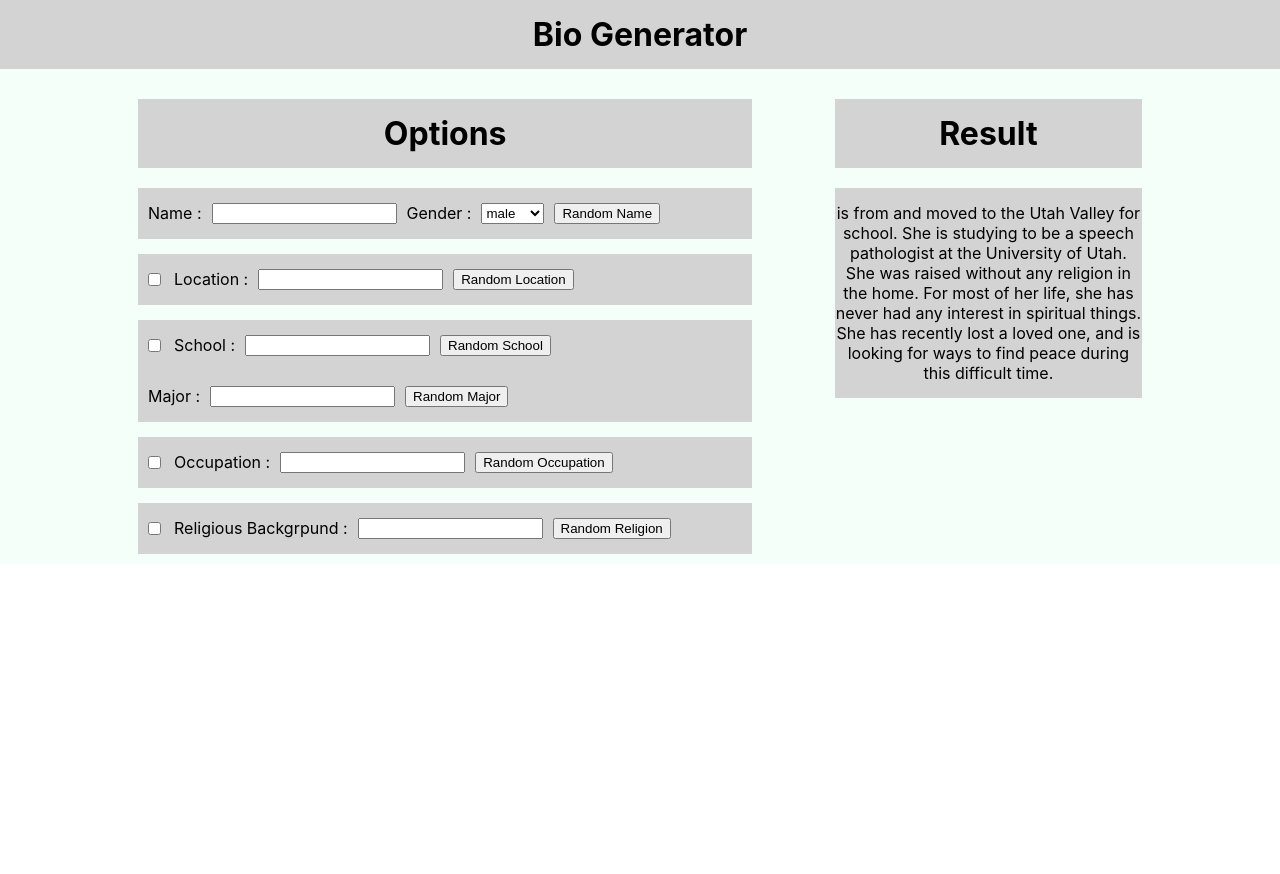
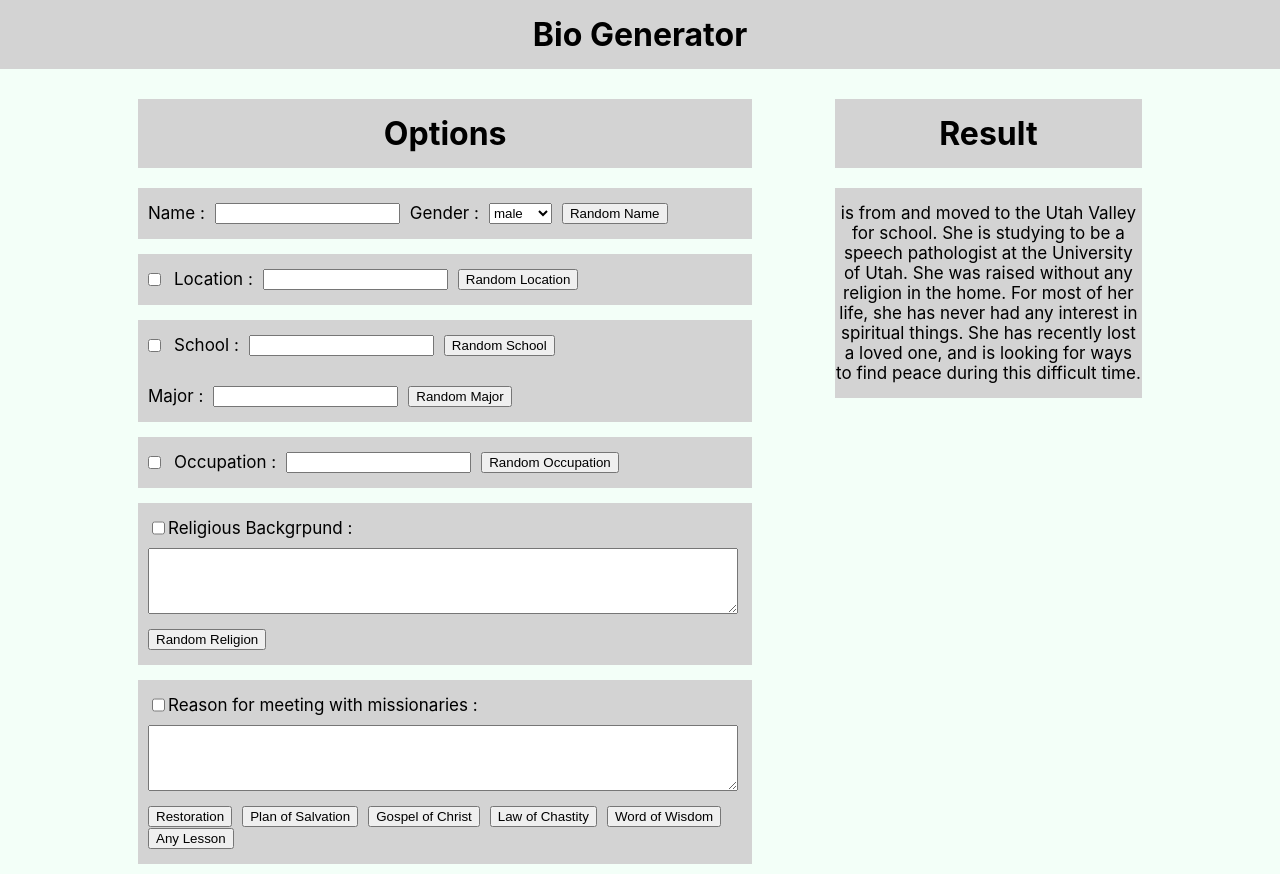
Before and after one commit to akashbind12/Profile_builder, a React (Vite) app: page / in a window 1280 px wide. Before the commit the page ends 800 px from the top, so only its background shows below. Built offline with nearby package versions, Linux system fonts and the light colour scheme.

Commit message:
UI part is completed

```diff
--- a/src/App.css
+++ b/src/App.css
@@ -26,6 +26,7 @@
 .option-div-child{
   /* border: 1px solid red; */
   display: flex;
+  font-size: 17px;
   /* justify-content: space-between; */
   width: 100%;
   background-color: lightgray;
--- a/src/App.jsx
+++ b/src/App.jsx
@@ -63,13 +63,28 @@ function App() {
             <button> Random Occupation </button>
           </div>
 
-          <div className='option-div-child'>
+          <div style={{display : "block", textAlign : "left"}} className='option-div-child'>
+            <div style={{display : "flex"}}>
             <input type="checkbox" />
             <div> Religious Backgrpund : </div>
-            <input name='religiousBackgrpund' value={data.religiousBackgrpund}  type="text"  onChange={handlechange} />
+            </div>
+            <textarea style={{width : "95%", height : "60px" , margin : "10px"}} name='religiousBackgrpund' value={data.religiousBackgrpund}  type="text"  onChange={handlechange} />
             <button> Random Religion </button>
           </div>
 
+          <div style={{display : "block", textAlign : "left"}} className='option-div-child'>
+            <div style={{display : "flex"}}>
+            <input type="checkbox" />
+            <div> Reason for meeting with missionaries  : </div>
+            </div>
+            <textarea style={{width : "95%", height : "60px" , margin : "10px"}} name='religiousBackgrpund' value={data.religiousBackgrpund}  type="text"  onChange={handlechange} />
+            <button> Restoration </button>
+            <button> Plan of Salvation </button>
+            <button> Gospel of Christ </button>
+            <button> Law of Chastity </button>
+            <button> Word of Wisdom </button>
+            <button> Any Lesson </button>
+          </div>
 
         </div>
 
```
